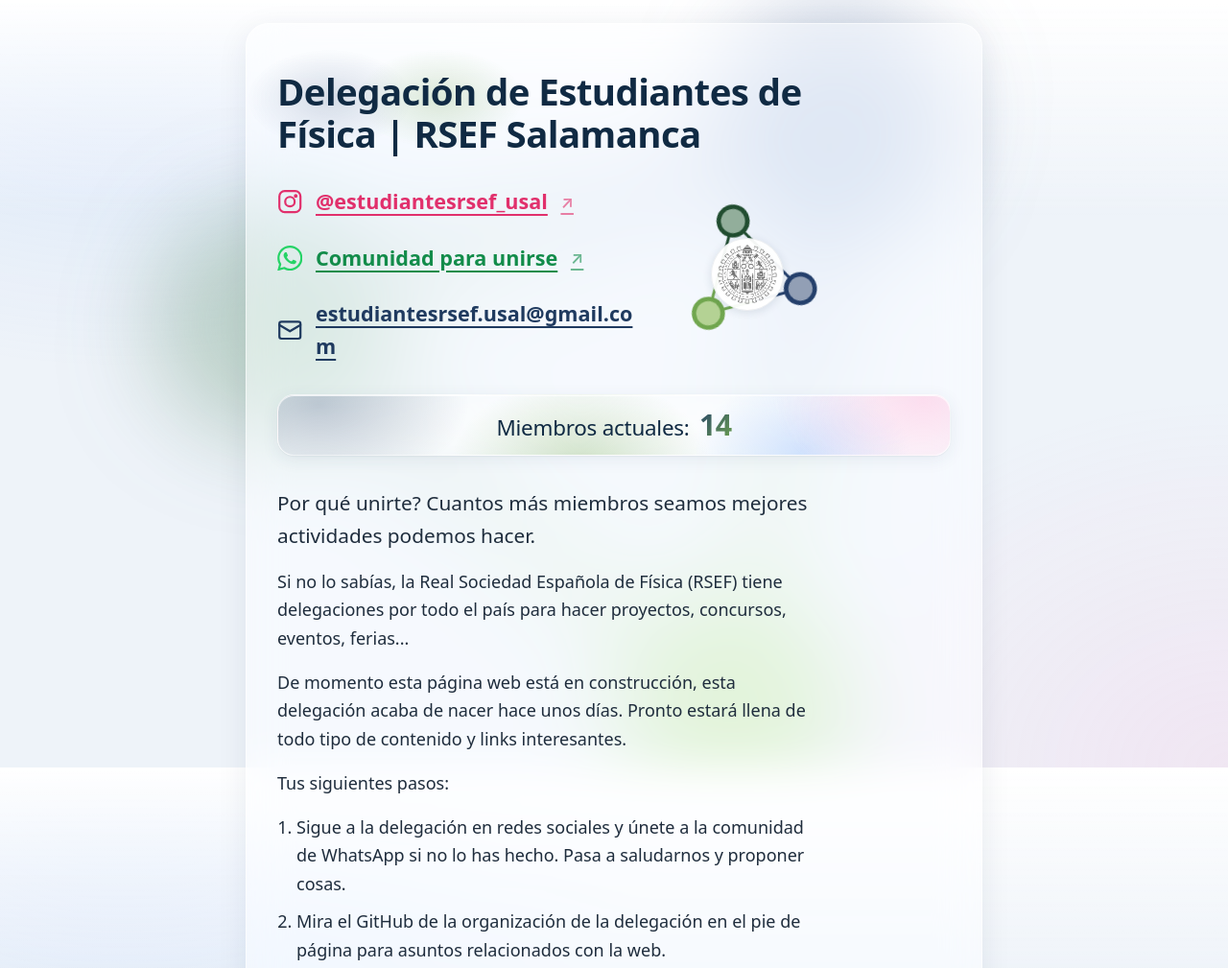
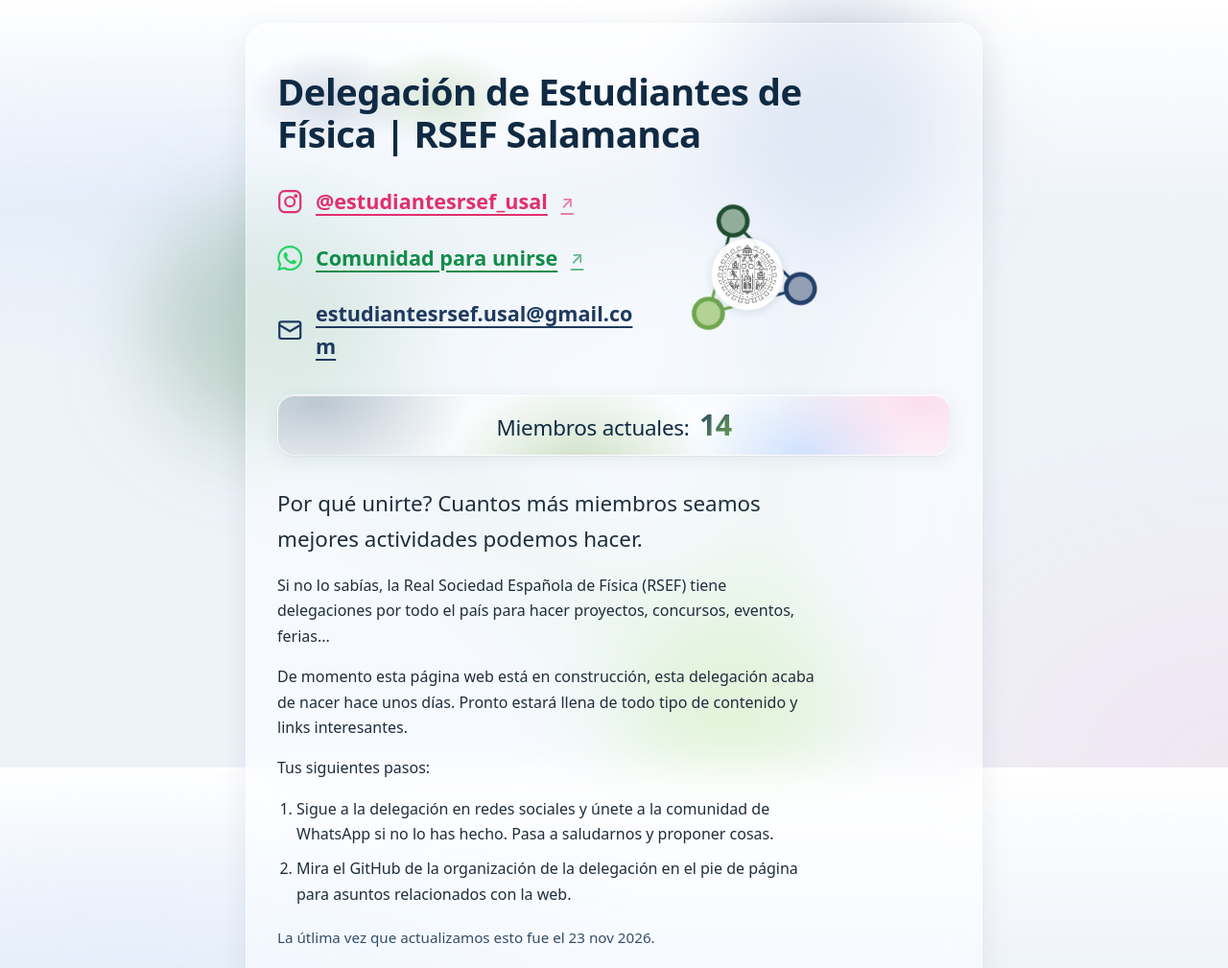
Before and after one commit to delegacionfisica/delegacionfisica.github.io, a plain HTML site: page index.html in a window 1280 px wide. Shown: the top 1009 px of the page at 96% size. Drawn offline with Linux system fonts and the light colour scheme.

Commit message:
update font sizes for informational text and steps for better readability

```diff
--- a/style.css
+++ b/style.css
@@ -443,6 +443,16 @@ a:focus-visible {
   }
 }
 
+  .informacion .texto-cuerpo,
+  .informacion .lista-pasos {
+    font-size: 1rem;
+  }
+
+  .informacion .texto-cuerpo2 {
+    font-size: 1.4rem;
+  }
+
+
 /* Accesibilidad: sin movimiento */
 @media (prefers-reduced-motion: reduce) {
   .logo,
```
